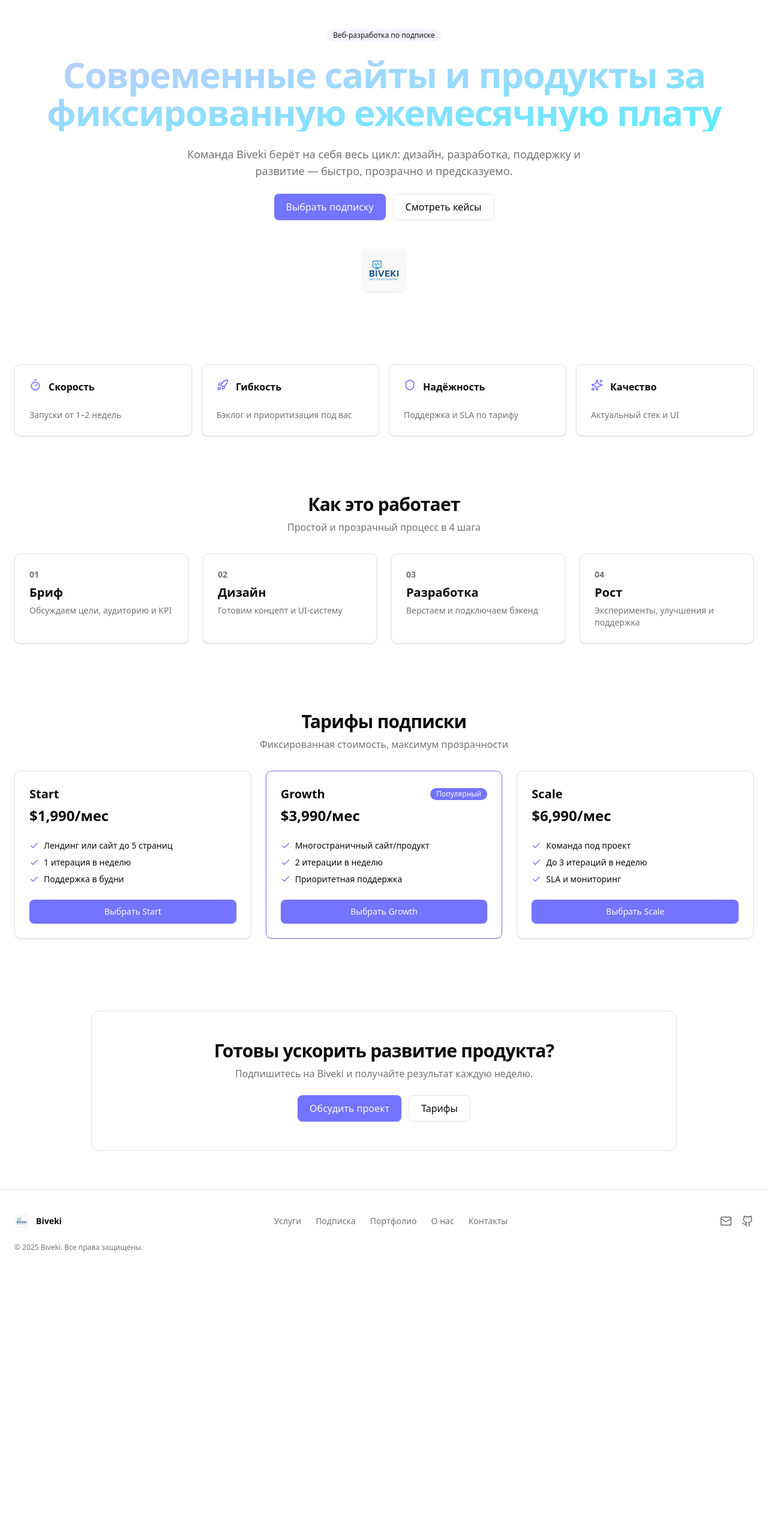
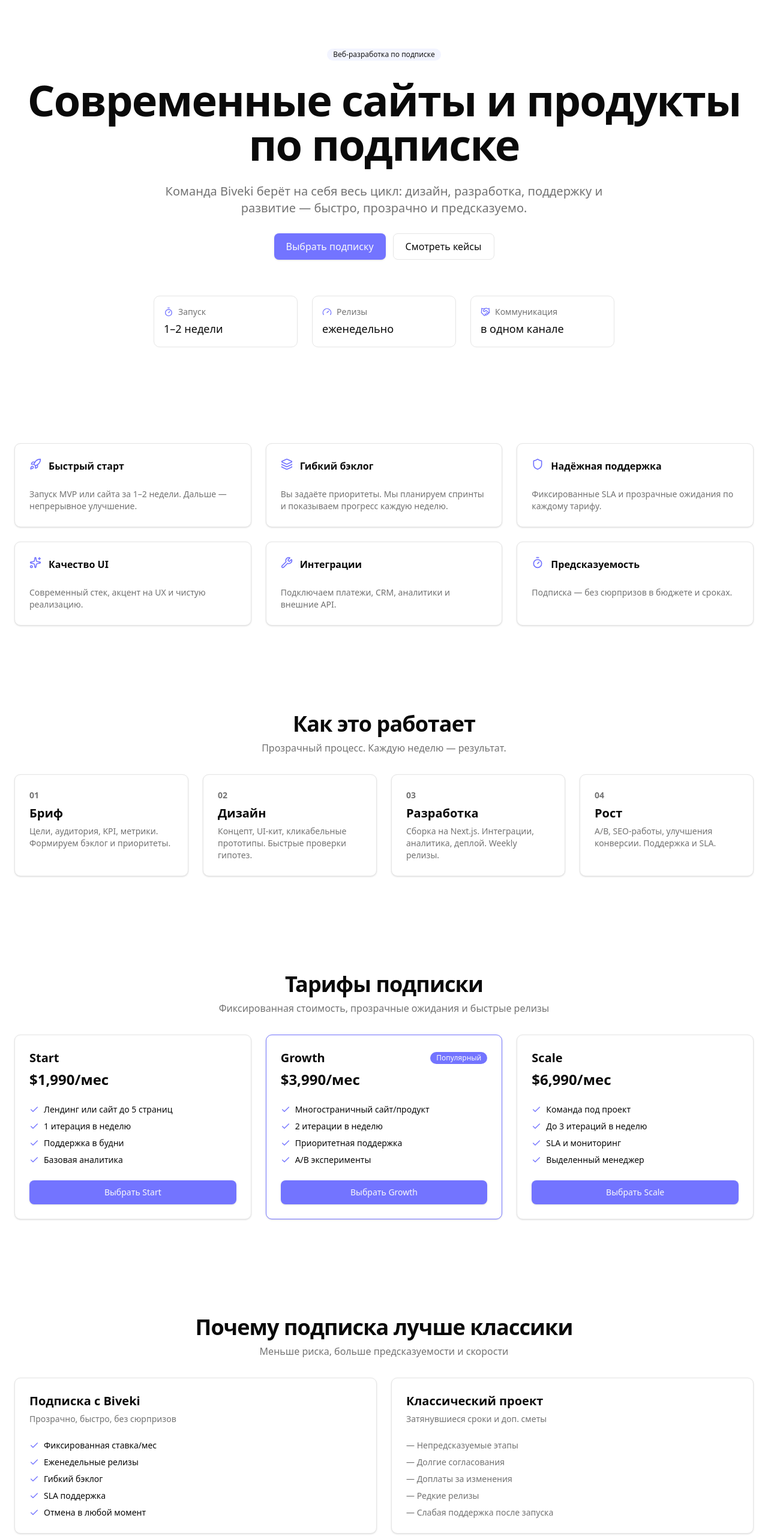
Before and after one commit to BivekiGroup/biveki, a Next.js app: page / in a window 1280 px wide. Shown: the part 80-2646 px from the top of the page at 60% size. Before the commit the page ends 2208 px from the top, so only its background shows below. Built offline with nearby package versions, Linux system fonts and the light colour scheme.

Commit message:
feat(landing): expand content-heavy home — bigger hero, value props, improved process, richer pricing preview, subscription vs classic, FAQ, stronger CTA; removed gradients

```diff
--- a/src/app/page.tsx
+++ b/src/app/page.tsx
@@ -1,6 +1,6 @@
 import Image from "next/image"
 import Link from "next/link"
-import { Check, Sparkles, Timer, Rocket, Shield } from "lucide-react"
+import { Check, Sparkles, Timer, Rocket, Shield, Wrench, Gauge, Layers, Handshake } from "lucide-react"
 import { Button } from "@/components/ui/button"
 import { Badge } from "@/components/ui/badge"
 import { Card, CardContent, CardDescription, CardHeader, CardTitle } from "@/components/ui/card"
@@ -9,65 +9,52 @@ export default function Home() {
   return (
     <>
       {/* Hero */}
-      <section className="relative overflow-hidden">
-        {/* Brand hero gradient decor */}
-        <div aria-hidden className="absolute inset-0 -z-10">
-          <div
-            className="absolute left-1/2 -top-24 h-[520px] w-[820px] -translate-x-1/2 rounded-full blur-3xl opacity-35"
-            style={{
-              background:
-                "radial-gradient(45% 60% at 50% 50%, oklch(0.82 0.22 278 / 0.75) 0%, transparent 70%)",
-            }}
-          />
-          <div
-            className="absolute -left-24 top-10 h-[380px] w-[380px] rounded-full blur-2xl opacity-25"
-            style={{
-              background:
-                "radial-gradient(60% 60% at 50% 50%, oklch(0.72 0.16 240 / 0.7) 0%, transparent 70%)",
-            }}
-          />
-          <div
-            className="absolute -right-24 top-24 h-[380px] w-[380px] rounded-full blur-2xl opacity-25"
-            style={{
-              background:
-                "radial-gradient(60% 60% at 50% 50%, oklch(0.72 0.18 305 / 0.7) 0%, transparent 70%)",
-            }}
-          />
-          <div className="absolute inset-x-0 top-[440px] h-px bg-gradient-to-r from-transparent via-primary/40 to-transparent opacity-60" />
-        </div>
-        <div className="mx-auto max-w-7xl px-4 sm:px-6 pt-16 pb-20">
-          <div className="flex flex-col items-center text-center gap-6">
+      <section className="relative">
+        <div className="mx-auto max-w-7xl px-4 sm:px-6 pt-24 pb-24">
+          <div className="flex flex-col items-center text-center gap-7">
             <Badge className="animate-in fade-in slide-in-from-top-2 duration-700" variant="secondary">
               Веб‑разработка по подписке
             </Badge>
-            <h1 className="text-4xl sm:text-5xl md:text-6xl font-semibold tracking-tight leading-[1.05] bg-gradient-to-br from-[oklch(0.9_0.22_278)] to-[oklch(0.9_0.18_240)] bg-clip-text text-transparent">
-              Современные сайты и продукты за фиксированную ежемесячную плату
+            <h1 className="text-5xl sm:text-6xl md:text-7xl font-semibold tracking-tight leading-[1.03]">
+              Современные сайты и продукты по подписке
             </h1>
-            <p className="max-w-2xl text-muted-foreground text-base sm:text-lg">
+            <p className="max-w-3xl text-muted-foreground text-lg sm:text-xl">
               Команда Biveki берёт на себя весь цикл: дизайн, разработка, поддержку и развитие — быстро, прозрачно и предсказуемо.
             </p>
             <div className="flex flex-wrap items-center justify-center gap-3">
               <Link href="/pricing"><Button size="lg">Выбрать подписку</Button></Link>
               <Link href="/portfolio"><Button size="lg" variant="outline">Смотреть кейсы</Button></Link>
             </div>
-            <div className="mt-6 opacity-95">
-              <Image src="/logo.png" alt="Biveki" width={72} height={72} className="rounded-md shadow" />
+            <div className="mt-8 grid grid-cols-3 gap-6 text-left w-full max-w-3xl">
+              {[{i:Timer,t:"Запуск",d:"1–2 недели"},{i:Gauge,t:"Релизы",d:"еженедельно"},{i:Handshake,t:"Коммуникация",d:"в одном канале"}].map((item)=> (
+                <div key={item.t} className="rounded-lg border p-4">
+                  <div className="flex items-center gap-2 text-sm text-muted-foreground">
+                    {/* @ts-expect-error dynamic icon */}
+                    <item.i className="h-4 w-4 text-primary" />
+                    {item.t}
+                  </div>
+                  <div className="mt-1 text-lg font-medium">{item.d}</div>
+                </div>
+              ))}
             </div>
           </div>
         </div>
       </section>
 
-      {/* Highlights */}
-      <section className="relative py-10">
-        <div className="mx-auto max-w-7xl px-4 sm:px-6 grid gap-4 sm:grid-cols-2 lg:grid-cols-4">
+      {/* Value props */}
+      <section className="relative py-16">
+        <div className="mx-auto max-w-7xl px-4 sm:px-6 grid gap-6 sm:grid-cols-2 lg:grid-cols-3">
           {[
-            { icon: Timer, title: "Скорость", text: "Запуски от 1–2 недель" },
-            { icon: Rocket, title: "Гибкость", text: "Бэклог и приоритизация под вас" },
-            { icon: Shield, title: "Надёжность", text: "Поддержка и SLA по тарифу" },
-            { icon: Sparkles, title: "Качество", text: "Актуальный стек и UI" },
+            { icon: Rocket, title: "Быстрый старт", text: "Запуск MVP или сайта за 1–2 недели. Дальше — непрерывное улучшение." },
+            { icon: Layers, title: "Гибкий бэклог", text: "Вы задаёте приоритеты. Мы планируем спринты и показываем прогресс каждую неделю." },
+            { icon: Shield, title: "Надёжная поддержка", text: "Фиксированные SLA и прозрачные ожидания по каждому тарифу." },
+            { icon: Sparkles, title: "Качество UI", text: "Современный стек, акцент на UX и чистую реализацию." },
+            { icon: Wrench, title: "Интеграции", text: "Подключаем платежи, CRM, аналитики и внешние API." },
+            { icon: Timer, title: "Предсказуемость", text: "Подписка — без сюрпризов в бюджете и сроках." },
           ].map((f) => (
-            <Card key={f.title} className="">
+            <Card key={f.title}>
               <CardHeader className="flex-row items-center gap-3">
+                {/* @ts-expect-error component */}
                 <f.icon className="h-5 w-5 text-primary" />
                 <CardTitle className="text-base">{f.title}</CardTitle>
               </CardHeader>
@@ -78,18 +65,18 @@ export default function Home() {
       </section>
 
       {/* How it works */}
-      <section className="relative py-14">
+      <section className="relative py-20">
         <div className="mx-auto max-w-7xl px-4 sm:px-6">
           <div className="mb-8 text-center">
-            <h2 className="text-2xl sm:text-3xl font-semibold tracking-tight">Как это работает</h2>
-            <p className="mt-2 text-muted-foreground">Простой и прозрачный процесс в 4 шага</p>
+            <h2 className="text-3xl sm:text-4xl font-semibold tracking-tight">Как это работает</h2>
+            <p className="mt-2 text-muted-foreground">Прозрачный процесс. Каждую неделю — результат.</p>
           </div>
           <div className="grid gap-6 sm:grid-cols-2 lg:grid-cols-4">
             {[
-              { n: "01", t: "Бриф", d: "Обсуждаем цели, аудиторию и KPI" },
-              { n: "02", t: "Дизайн", d: "Готовим концепт и UI‑систему" },
-              { n: "03", t: "Разработка", d: "Верстаем и подключаем бэкенд" },
-              { n: "04", t: "Рост", d: "Эксперименты, улучшения и поддержка" },
+              { n: "01", t: "Бриф", d: "Цели, аудитория, KPI, метрики. Формируем бэклог и приоритеты." },
+              { n: "02", t: "Дизайн", d: "Концепт, UI‑кит, кликабельные прототипы. Быстрые проверки гипотез." },
+              { n: "03", t: "Разработка", d: "Сборка на Next.js. Интеграции, аналитика, деплой. Weekly релизы." },
+              { n: "04", t: "Рост", d: "A/B, SEO‑работы, улучшения конверсии. Поддержка и SLA." },
             ].map((step) => (
               <Card key={step.n}>
                 <CardHeader>
@@ -104,30 +91,45 @@ export default function Home() {
       </section>
 
       {/* Pricing preview */}
-      <section className="relative py-14">
+      <section className="relative py-20">
         <div className="mx-auto max-w-7xl px-4 sm:px-6">
           <div className="mb-8 text-center">
-            <h2 className="text-2xl sm:text-3xl font-semibold tracking-tight">Тарифы подписки</h2>
-            <p className="mt-2 text-muted-foreground">Фиксированная стоимость, максимум прозрачности</p>
+            <h2 className="text-3xl sm:text-4xl font-semibold tracking-tight">Тарифы подписки</h2>
+            <p className="mt-2 text-muted-foreground">Фиксированная стоимость, прозрачные ожидания и быстрые релизы</p>
           </div>
           <div className="grid gap-6 md:grid-cols-3">
             {[
               {
                 name: "Start",
                 price: "$1,990",
-                features: ["Лендинг или сайт до 5 страниц", "1 итерация в неделю", "Поддержка в будни"],
+                features: [
+                  "Лендинг или сайт до 5 страниц",
+                  "1 итерация в неделю",
+                  "Поддержка в будни",
+                  "Базовая аналитика",
+                ],
                 highlight: false,
               },
               {
                 name: "Growth",
                 price: "$3,990",
-                features: ["Многостраничный сайт/продукт", "2 итерации в неделю", "Приоритетная поддержка"],
+                features: [
+                  "Многостраничный сайт/продукт",
+                  "2 итерации в неделю",
+                  "Приоритетная поддержка",
+                  "A/B эксперименты",
+                ],
                 highlight: true,
               },
               {
                 name: "Scale",
                 price: "$6,990",
-                features: ["Команда под проект", "До 3 итераций в неделю", "SLA и мониторинг"],
+                features: [
+                  "Команда под проект",
+                  "До 3 итераций в неделю",
+                  "SLA и мониторинг",
+                  "Выделенный менеджер",
+                ],
                 highlight: false,
               },
             ].map((p) => (
@@ -158,13 +160,84 @@ export default function Home() {
         </div>
       </section>
 
+      {/* Subscription vs classic */}
+      <section className="relative py-20">
+        <div className="mx-auto max-w-7xl px-4 sm:px-6">
+          <div className="mb-8 text-center">
+            <h2 className="text-3xl sm:text-4xl font-semibold tracking-tight">Почему подписка лучше классики</h2>
+            <p className="mt-2 text-muted-foreground">Меньше риска, больше предсказуемости и скорости</p>
+          </div>
+          <div className="grid gap-6 md:grid-cols-2">
+            <Card>
+              <CardHeader>
+                <CardTitle className="text-xl">Подписка с Biveki</CardTitle>
+                <CardDescription>Прозрачно, быстро, без сюрпризов</CardDescription>
+              </CardHeader>
+              <CardContent>
+                <ul className="space-y-2 text-sm">
+                  {["Фиксированная ставка/мес", "Еженедельные релизы", "Гибкий бэклог", "SLA поддержка", "Отмена в любой момент"].map((f)=> (
+                    <li key={f} className="flex items-start gap-2"><Check className="mt-[2px] h-4 w-4 text-primary"/> {f}</li>
+                  ))}
+                </ul>
+              </CardContent>
+            </Card>
+            <Card>
+              <CardHeader>
+                <CardTitle className="text-xl">Классический проект</CardTitle>
+                <CardDescription>Затянувшиеся сроки и доп. сметы</CardDescription>
+              </CardHeader>
+              <CardContent>
+                <ul className="space-y-2 text-sm text-muted-foreground">
+                  {[
+                    "Непредсказуемые этапы",
+                    "Долгие согласования",
+                    "Доплаты за изменения",
+                    "Редкие релизы",
+                    "Слабая поддержка после запуска",
+                  ].map((f)=> (
+                    <li key={f} className="flex items-start gap-2">— {f}</li>
+                  ))}
+                </ul>
+              </CardContent>
+            </Card>
+          </div>
+        </div>
+      </section>
+
+      {/* FAQ */}
+      <section className="relative py-20">
+        <div className="mx-auto max-w-5xl px-4 sm:px-6">
+          <div className="mb-8 text-center">
+            <h2 className="text-3xl sm:text-4xl font-semibold tracking-tight">FAQ</h2>
+            <p className="mt-2 text-muted-foreground">Частые вопросы про подписку</p>
+          </div>
+          <div className="space-y-3">
+            {[
+              {q:"Что входит в подписку?", a:"Дизайн, разработка, интеграции, базовая аналитика, поддержка по SLA."},
+              {q:"Как формируется бэклог?", a:"Вы ставите задачи — мы оцениваем и планируем спринты, показываем прогресс еженедельно."},
+              {q:"Можно ли приостанавливать?", a:"Да, можно заморозить подписку или переключить тариф."},
+              {q:"Как считаются итерации?", a:"Итерация — это согласованный объём работ на неделю с демонстрацией результата."},
+              {q:"Работаете с нашим дизайном?", a:"Да, можем брать готовые макеты или предложить свою концепцию."},
+            ].map((f)=> (
+              <details key={f.q} className="group rounded-lg border p-5 open:shadow-sm">
+                <summary className="flex cursor-pointer list-none items-center justify-between text-base font-medium">
+                  {f.q}
+                  <span className="text-muted-foreground transition-transform group-open:rotate-45">+</span>
+                </summary>
+                <p className="mt-2 text-sm text-muted-foreground">{f.a}</p>
+              </details>
+            ))}
+          </div>
+        </div>
+      </section>
+
       {/* CTA */}
-      <section className="relative py-16">
+      <section className="relative py-24">
         <div className="mx-auto max-w-5xl px-4 sm:px-6">
-          <div className="rounded-xl border bg-card p-8 sm:p-12 text-center">
-            <h3 className="text-2xl sm:text-3xl font-semibold tracking-tight">Готовы ускорить развитие продукта?</h3>
-            <p className="mt-2 text-muted-foreground">Подпишитесь на Biveki и получайте результат каждую неделю.</p>
-            <div className="mt-6 flex flex-wrap items-center justify-center gap-3">
+          <div className="rounded-2xl border bg-card p-10 sm:p-14 text-center">
+            <h3 className="text-3xl sm:text-4xl font-semibold tracking-tight">Готовы ускорить развитие продукта?</h3>
+            <p className="mt-3 text-muted-foreground text-lg">Подписка Biveki: меньше согласований — больше релизов.</p>
+            <div className="mt-8 flex flex-wrap items-center justify-center gap-3">
               <Link href="/contact"><Button size="lg">Обсудить проект</Button></Link>
               <Link href="/pricing"><Button size="lg" variant="outline">Тарифы</Button></Link>
             </div>
```
